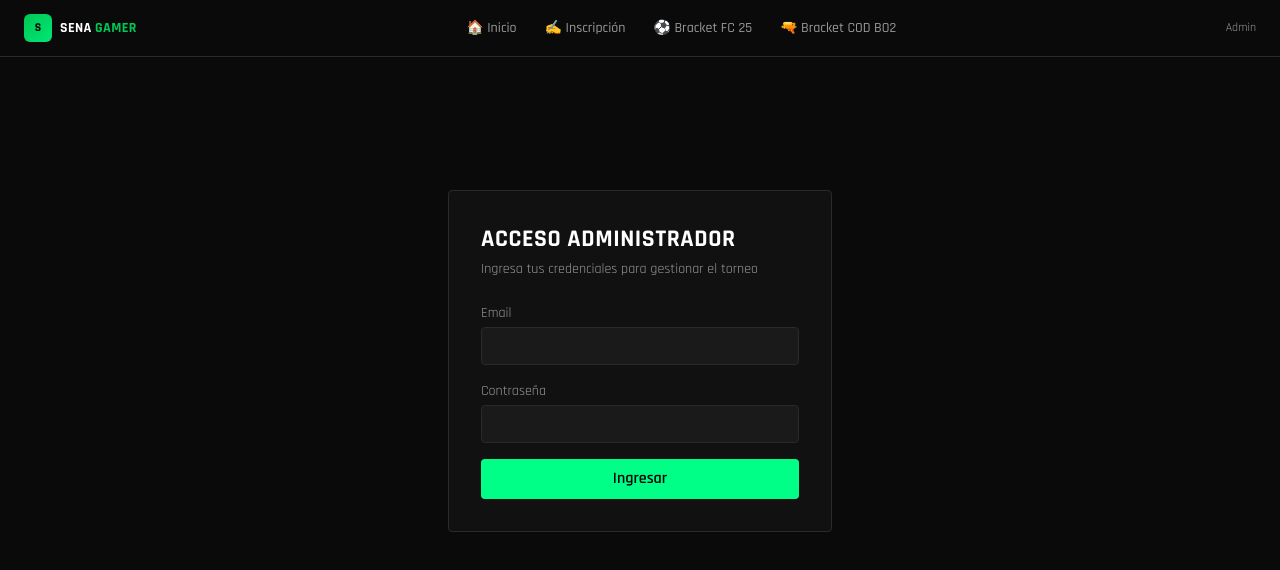
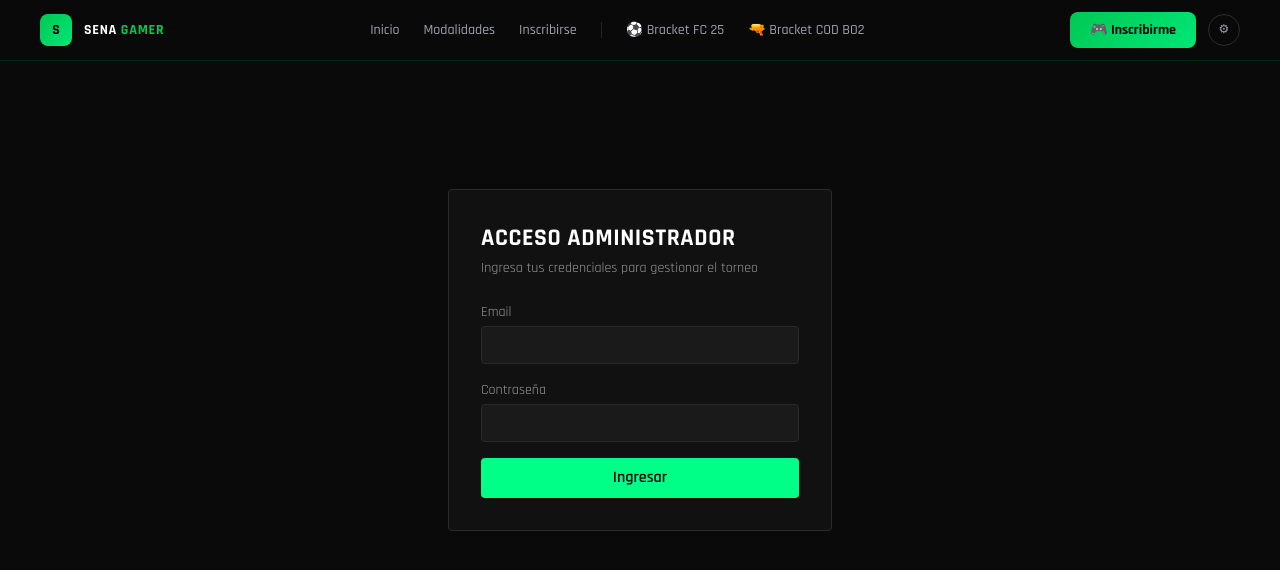
Before and after one commit to JhonatanC4STRO/spec-kit, a React (Vite) app in the folder client/: page /admin/login in a window 1280 px wide. Shown: the top 570 px of the page. Built offline with nearby package versions, Linux system fonts and the light colour scheme; what @g-loot/react-tournament-brackets would draw is missing.

Commit message:
refactor(layout): unificar header publico usando LandingNavbar y eliminar NavPublica

```diff
--- a/client/src/App.tsx
+++ b/client/src/App.tsx
@@ -22,7 +22,6 @@ function App(): JSX.Element {
           <Route path="/admin/bracket/fc25" element={<AdminBracketFc25Page />} />
           <Route path="/admin/bracket/cod-bo2" element={<AdminBracketCodPage />} />
           {/* Vistas públicas (solo lectura) */}
-          <Route path="/home">Inicio</Route>
           <Route path="/bracket/fc25" element={<PublicBracketFcPage />} />
           <Route path="/bracket/cod-bo2" element={<PublicBracketCodPage />} />
         </Route>
--- a/client/src/components/landing/LandingNavbar.tsx
+++ b/client/src/components/landing/LandingNavbar.tsx
@@ -1,13 +1,20 @@
 import { useState, JSX } from "react";
-import { Link } from "react-router-dom";
+import { Link, useLocation, useNavigate } from "react-router-dom";
 
 function LandingNavbar(): JSX.Element {
   const [mobileOpen, setMobileOpen] = useState<boolean>(false);
+  const { pathname } = useLocation();
+  const navigate = useNavigate();
 
   const scrollTo = (id: string): void => {
+    setMobileOpen(false);
+    // Fuera de /home no existen las secciones: navegamos y delegamos el scroll
+    if (pathname !== "/home") {
+      navigate("/home", { state: { scrollTo: id } });
+      return;
+    }
     const el = document.getElementById(id);
     if (el) el.scrollIntoView({ behavior: "smooth" });
-    setMobileOpen(false);
   };
 
   const NAV_LINKS: { label: string; targetId: string }[] = [
--- a/client/src/components/layout/AppLayout.tsx
+++ b/client/src/components/layout/AppLayout.tsx
@@ -1,7 +1,7 @@
 import { JSX } from "react";
 import { Outlet, useLocation } from "react-router-dom";
 import { getToken } from "../../services/authStore";
-import NavPublica from "./NavPublica";
+import LandingNavbar from "../landing/LandingNavbar";
 import NavAdmin from "./NavAdmin";
 
 function AppLayout(): JSX.Element {
@@ -12,10 +12,23 @@ function AppLayout(): JSX.Element {
   useLocation();
   const token: string | null = getToken();
 
+  if (token === null) {
+    // Header único público: el mismo navbar fijo de la landing.
+    // pt-20 compensa la altura del navbar con position fixed.
+    return (
+      <div className="flex flex-col min-h-screen bg-bg-base">
+        <LandingNavbar />
+        <main className="flex-1 p-4 pt-20 md:p-6 md:pt-20">
+          <Outlet />
+        </main>
+      </div>
+    );
+  }
+
   return (
     <div className="flex flex-col min-h-screen bg-bg-base">
       <nav className="border-b border-edge px-4 py-3 md:px-6 flex flex-col">
-        {token === null ? <NavPublica /> : <NavAdmin />}
+        <NavAdmin />
       </nav>
       <main className="flex-1 p-4 md:p-6">
         <Outlet />
--- a/client/src/components/layout/NavPublica.tsx
+++ /dev/null
@@ -1,111 +0,0 @@
-import { useState, JSX } from "react";
-import { Link, useLocation } from "react-router-dom";
-
-interface NavLink {
-  label: string;
-  to: string;
-  emoji: string;
-}
-
-const NAV_LINKS: NavLink[] = [
-  { label: "Inicio", to: "/home", emoji: "🏠" },
-  { label: "Inscripción", to: "/", emoji: "✍️" },
-  { label: "Bracket FC 25", to: "/bracket/fc25", emoji: "⚽" },
-  { label: "Bracket COD BO2", to: "/bracket/cod-bo2", emoji: "🔫" },
-];
-
-function NavPublica(): JSX.Element {
-  const { pathname } = useLocation();
-  const [mobileOpen, setMobileOpen] = useState<boolean>(false);
-
-  function linkClass(to: string): string {
-    const active = pathname === to;
-    return active
-      ? "text-primary font-semibold"
-      : "text-text-secondary hover:text-white transition-colors duration-200";
-  }
-
-  return (
-    <>
-      {/* Barra principal */}
-      <div className="flex items-center justify-between w-full">
-        {/* Logo / marca */}
-        <Link to="/home" className="flex items-center gap-2">
-          <div
-            className="w-7 h-7 rounded-md flex items-center justify-center text-xs font-black"
-            style={{ background: "linear-gradient(135deg, #00c853, #00e676)", color: "#000" }}
-          >
-            S
-          </div>
-          <span className="font-bold text-white text-sm tracking-wide hidden sm:inline">
-            SENA <span style={{ color: "#00c853" }}>GAMER</span>
-          </span>
-        </Link>
-
-        {/* Links desktop */}
-        <nav className="hidden md:flex items-center gap-1">
-          {NAV_LINKS.map((link) => (
-            <Link
-              key={link.to}
-              to={link.to}
-              className={`px-3 py-1.5 rounded text-sm font-medium ${linkClass(link.to)}`}
-            >
-              {link.emoji} {link.label}
-            </Link>
-          ))}
-        </nav>
-
-        {/* Admin + hamburguesa */}
-        <div className="flex items-center gap-2">
-          <Link
-            to="/admin/login"
-            className="text-xs text-text-secondary hover:text-white transition-colors duration-200 hidden md:inline"
-          >
-            Admin
-          </Link>
-
-          {/* Botón hamburguesa (solo móvil) */}
-          <button
-            type="button"
-            aria-label="Abrir menú"
-            onClick={(): void => setMobileOpen((v) => !v)}
-            className="md:hidden w-8 h-8 flex items-center justify-center text-text-secondary hover:text-white transition-colors duration-200"
-          >
-            {mobileOpen ? "✕" : "☰"}
-          </button>
-        </div>
-      </div>
-
-      {/* Menú móvil desplegable */}
-      {mobileOpen && (
-        <div
-          className="md:hidden mt-3 border-t border-edge pt-3 flex flex-col gap-1"
-          onClick={(): void => setMobileOpen(false)}
-        >
-          {NAV_LINKS.map((link) => (
-            <Link
-              key={link.to}
-              to={link.to}
-              className={`flex items-center gap-3 px-3 py-3 rounded-lg text-sm font-medium transition-colors duration-200 ${
-                pathname === link.to
-                  ? "bg-primary/10 text-primary"
-                  : "text-gray-300 hover:bg-white/5 hover:text-white"
-              }`}
-            >
-              <span className="text-lg">{link.emoji}</span>
-              {link.label}
-            </Link>
-          ))}
-          <Link
-            to="/admin/login"
-            className="flex items-center gap-3 px-3 py-3 rounded-lg text-sm text-text-secondary hover:text-white transition-colors duration-200 mt-1 border-t border-edge pt-3"
-          >
-            ⚙ Admin
-          </Link>
-        </div>
-      )}
-    </>
-  );
-}
-
-export default NavPublica;
--- a/client/src/pages/LandingPage.tsx
+++ b/client/src/pages/LandingPage.tsx
@@ -1,4 +1,5 @@
-import { JSX } from "react";
+import { JSX, useEffect } from "react";
+import { useLocation } from "react-router-dom";
 import LandingNavbar from "../components/landing/LandingNavbar";
 import Hero from "../components/landing/Hero";
 import TournamentInfo from "../components/landing/TournamentInfo";
@@ -6,6 +7,16 @@ import LandingInscripcionForm from "../components/landing/LandingInscripcionForm
 import Footer from "../components/landing/Footer";
 
 function LandingPage(): JSX.Element {
+  const location = useLocation();
+
+  // Scroll a la sección solicitada cuando se llega desde otra página vía navbar
+  useEffect((): void => {
+    const state = location.state as { scrollTo?: string } | null;
+    if (state?.scrollTo !== undefined) {
+      document.getElementById(state.scrollTo)?.scrollIntoView({ behavior: "smooth" });
+    }
+  }, [location.state]);
+
   return (
     <div id="inicio" style={{ fontFamily: "'Inter', sans-serif" }}>
       <LandingNavbar />
```
